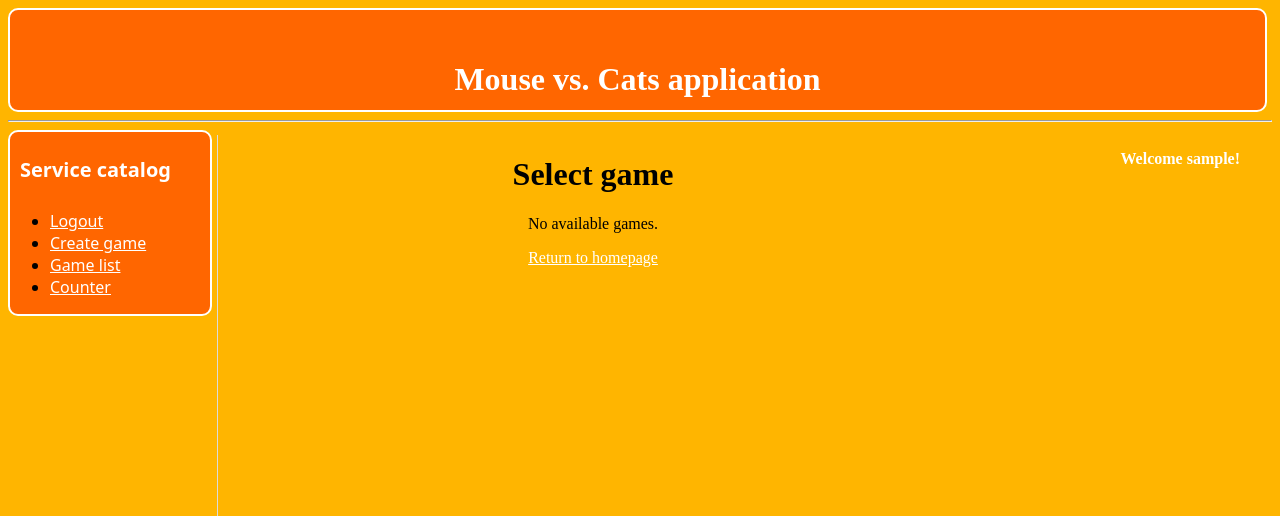
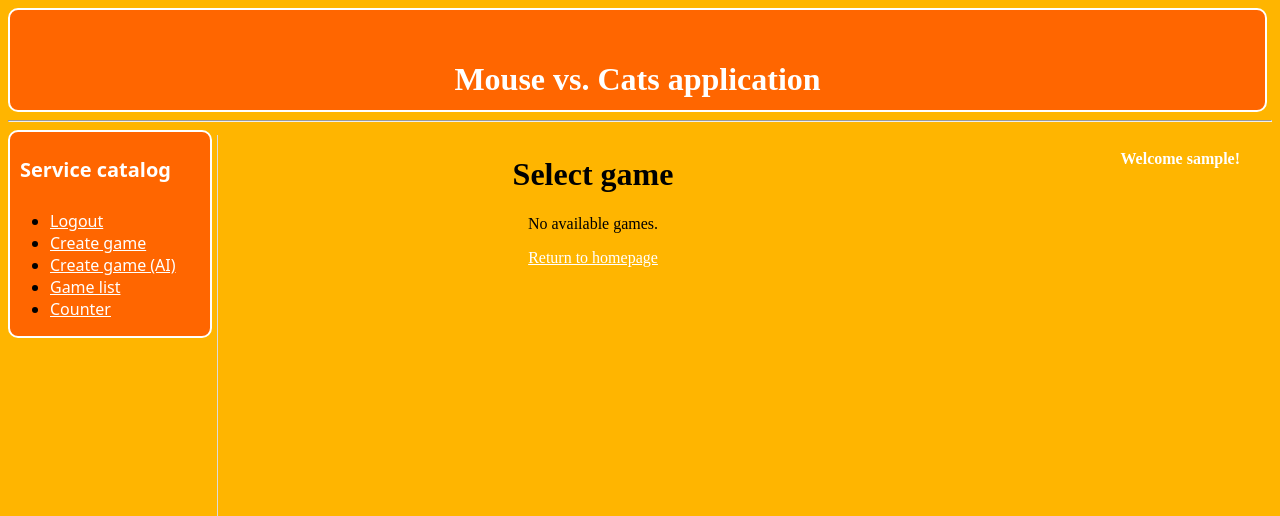
Before and after one commit to AdrianCV412/PSI_Extraordinaria, a Django app: page /select_game/ in a window 1280 px wide. Shown: the top 516 px of the page. Run offline with Django 3.2, Linux system fonts and the light colour scheme; the visitor is signed in with stand-in values (Sample User, id 1); data that the repository does not hold is empty.

Commit message:
Added COM player functionality.

```diff
--- a/logic/views.py
+++ b/logic/views.py
@@ -1,5 +1,6 @@
 import re
 import json
+import random
 from django.http import HttpResponseForbidden
 from django.http import HttpResponse, HttpResponseNotFound, HttpResponseRedirect
 from django.shortcuts import render
@@ -10,6 +11,7 @@ from django.contrib.auth import authenticate, login, logout
 from django.shortcuts import redirect, reverse
 from django.contrib.auth.models import User
 from django.contrib.auth.decorators import login_required
+
 from django.core.exceptions import ValidationError
 
 
@@ -71,7 +73,7 @@ def signup_service(request):
             models.counter_manager.inc(models.counter_manager)
             return HttpResponse("<h1>Signup user</h1> The password is too short. It must contain at least 6 characters.")
 
-        if User.objects.filter(username=username).exists():
+        if User.objects.filter(username=username).exists() or username == "Bot":
             models.counter_manager.inc(models.counter_manager)
             return HttpResponse("<h1>Signup user</h1> A user with that username already exists")
 
@@ -158,6 +160,22 @@ def create_game_service(request):
     return render(request, 'mouse_cat/new_game.html', context_dict)
 
 @login_required
+def create_ai_game_service(request):
+    game = Game()
+    game.cat_user = request.user
+
+    if User.objects.filter(username="Bot").exists():
+        game.mouse_user = User.objects.filter(username="Bot").first()
+
+    else:
+        game.mouse_user = User.objects.create_user('Bot', '', '0i80t81d16s810')
+
+    game.save()
+    context_dict = {}
+    context_dict['game'] = game
+    return render(request, 'mouse_cat/new_game.html', context_dict)
+
+@login_required
 def show_game_service(request):
     game = None
     context_dict = {}
@@ -222,6 +240,78 @@ def move_service(request):
 
             g = m_d.game
 
+            if g.mouse_user.username == "Bot" and g.status != GameStatus.FINISHED:
+                # m_bot = models.Move.objects.create(origin = o, target = t, player = request.user, game = g)
+                choice_up = random.randint(0, 1)
+                choice_down = random.randint(0, 1)
+                mouse_p = g.mouse
+
+                # m_bot = models.Move.objects.create(origin = mouse_p, target = mouse_p - 9, player = g.mouse_user, game = g)
+
+                if choice_up == 0:
+                    try:
+                        m_bot = models.Move.objects.create(origin = mouse_p, target = mouse_p - 9, player = g.mouse_user, game = g)
+                    except:
+                        try:
+                            m_bot = models.Move.objects.create(origin=mouse_p, target=mouse_p - 7, player=g.mouse_user, game=g)
+                        except:
+                            if choice_down == 0:
+                                try:
+                                    m_bot = models.Move.objects.create(origin=mouse_p, target=mouse_p + 7,
+                                                                       player=g.mouse_user, game=g)
+                                except:
+                                    try:
+                                        m_bot = models.Move.objects.create(origin=mouse_p, target=mouse_p + 9,
+                                                                           player=g.mouse_user, game=g)
+                                    except:
+                                        return HttpResponseNotFound(errorHTTP(request, exception="There has been an error on AI player movement"))
+
+                            if choice_down == 1:
+                                try:
+                                    m_bot = models.Move.objects.create(origin=mouse_p, target=mouse_p + 9,
+                                                                       player=g.mouse_user, game=g)
+                                except:
+                                    try:
+                                        m_bot = models.Move.objects.create(origin=mouse_p, target=mouse_p + 7,
+                                                                           player=g.mouse_user, game=g)
+                                    except:
+                                        return HttpResponseNotFound(errorHTTP(request, exception="There has been an error on AI player movement"))
+
+                if choice_up == 1:
+                    try:
+                        m_bot = models.Move.objects.create(origin = mouse_p, target = mouse_p - 7, player = g.mouse_user, game = g)
+                    except:
+                        try:
+                            m_bot = models.Move.objects.create(origin=mouse_p, target=mouse_p - 9, player=g.mouse_user, game=g)
+                        except:
+                            if choice_down == 0:
+                                try:
+                                    m_bot = models.Move.objects.create(origin=mouse_p, target=mouse_p + 7,
+                                                                       player=g.mouse_user, game=g)
+                                except:
+                                    try:
+                                        m_bot = models.Move.objects.create(origin=mouse_p, target=mouse_p + 9,
+                                                                           player=g.mouse_user, game=g)
+                                    except:
+                                        return HttpResponseNotFound(errorHTTP(request,
+                                                                              exception="There has been an error on AI player movement"))
+
+                            if choice_down == 1:
+                                try:
+                                    m_bot = models.Move.objects.create(origin=mouse_p, target=mouse_p + 9,
+                                                                       player=g.mouse_user, game=g)
+                                except:
+                                    try:
+                                        m_bot = models.Move.objects.create(origin=mouse_p, target=mouse_p + 7,
+                                                                           player=g.mouse_user, game=g)
+                                    except:
+                                        return HttpResponseNotFound(errorHTTP(request,
+                                                                              exception="There has been an error on AI player movement"))
+                g = m_bot.game
+
+
+
+
             context_dict = {}
 
             context_dict['game'] = g
@@ -249,7 +339,7 @@ def move_service(request):
             context_dict['board'] = board
             context_dict['odd_pos'] = [1,3,5,7,8,10,12,14,17,19,21,23,24,26,28,30,33,35,37,39,40,42,44,46,49,51,53,55,56,58,60,62]
             return render(request, 'mouse_cat/game.html', context_dict)
-
+        return HttpResponseNotFound(errorHTTP(request, exception="Error on move form."))
 
 
 @login_required
--- a/ratonGato/urls.py
+++ b/ratonGato/urls.py
@@ -29,6 +29,7 @@ urlpatterns = [
     path('join_game/<int:game_id>', views.join_game_service, name='join_game'),
 	path('logout/', views.logout_service, name='logout'),
     path('get_move_service/', views.get_move_service, name='get_move'),
+	path('create_ai_game/', views.create_ai_game_service, name='create_ai_game'),
 	path('create_game/', views.create_game_service, name='create_game'),
 	path('select_game/', views.select_game_service, name='select_game'),
     path('select_game/<int:game_id>', views.select_game_service, name='select_game'),
--- a/templates/mouse_cat/base.html
+++ b/templates/mouse_cat/base.html
@@ -37,6 +37,7 @@
 		    {% if user.is_authenticated %}
                 <li><a href="{% url 'logout' %}">Logout</a></li>
                 <li><a href="{% url 'create_game' %}">Create game</a></li>
+                <li><a href="{% url 'create_ai_game' %}">Create game (AI)</a></li>
                 <li><a href="{% url 'select_game' %}">Game list</a></li>
                 <li><a href="{% url 'counter' %}">Counter</a></li>
             {% else %}
```
Also changed, not shown: templates/mouse_cat/game.html (+14 -2 lines).
